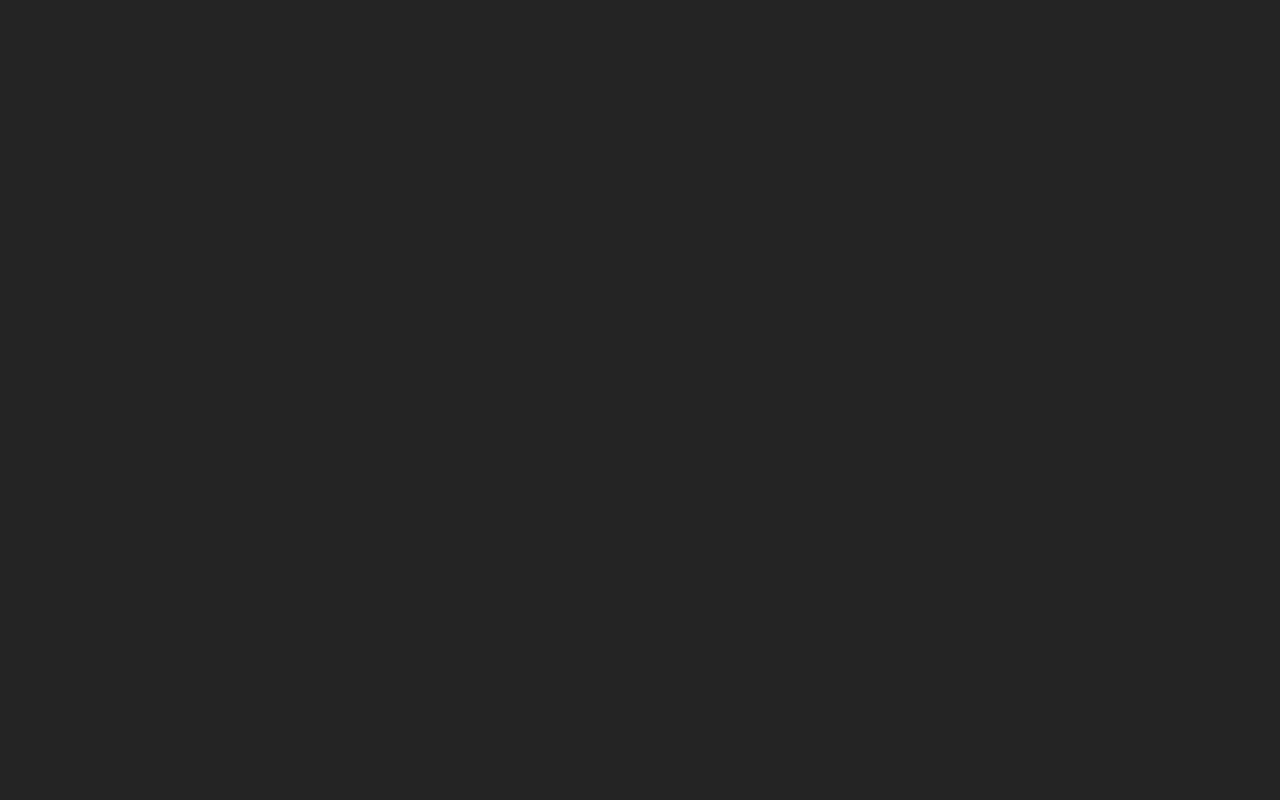
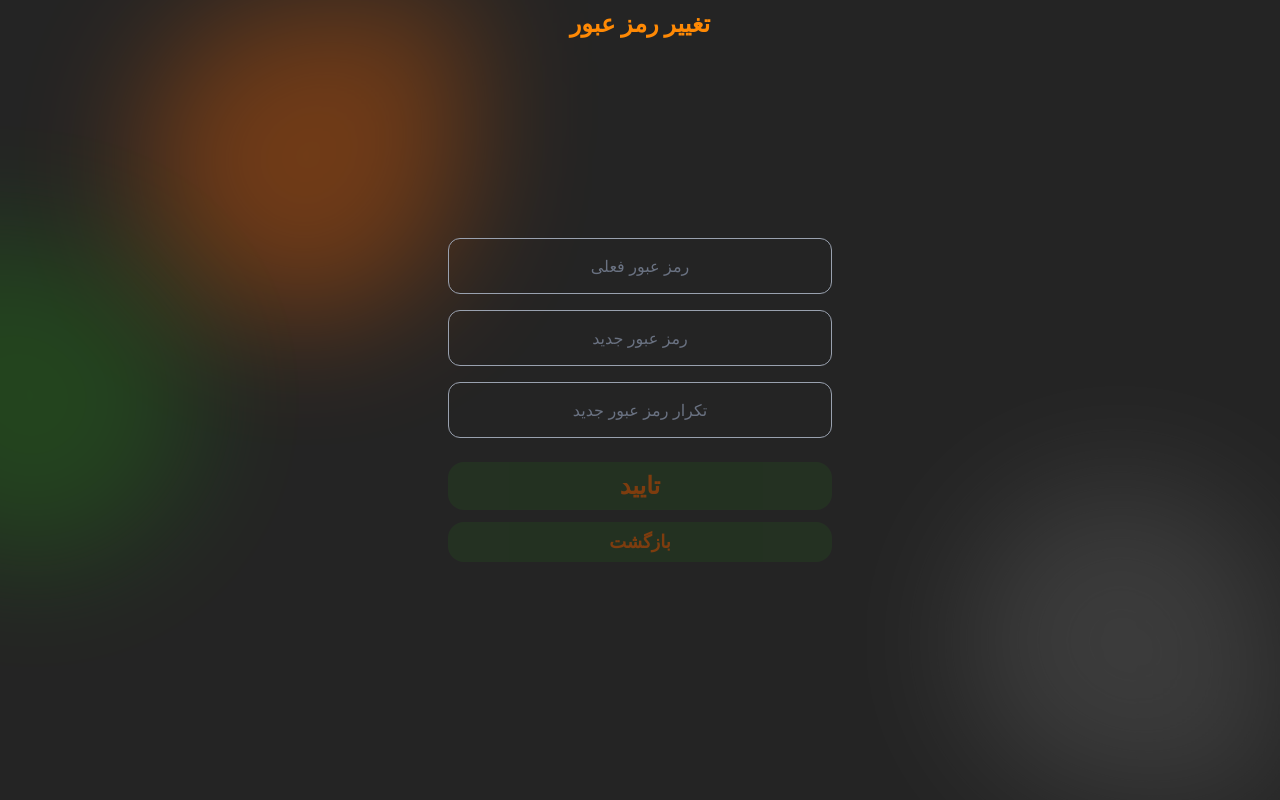
Before and after one commit to mohammadrezasabri/rooyesh-market, a Vue app: page /change-password in a window 1280 px wide. Before the commit this address had no page. Built offline with nearby package versions, Linux system fonts and the light colour scheme.

Commit message:
add change password

```diff
--- /dev/null
+++ b/src/page/change-password.vue
@@ -0,0 +1,82 @@
+<script setup>
+import { ref } from 'vue';
+import { useRouter } from 'vue-router';
+
+const router = useRouter()
+const currentPassword = ref('')
+const newPassword = ref('')
+const confirmPassword = ref('')
+
+const submitChange = () => {
+  if (currentPassword.value.trim() === '') {
+    alert('لطفاً رمز عبور فعلی را وارد کنید')
+    return
+  }
+  if (newPassword.value.trim() === '') {
+    alert('لطفاً رمز عبور جدید را وارد کنید')
+    return
+  }
+  if (confirmPassword.value.trim() === '') {
+    alert('لطفاً تکرار رمز عبور جدید را وارد کنید')
+    return
+  }
+  if (newPassword.value !== confirmPassword.value) {
+    alert('رمز عبور جدید و تکرار آن یکسان نیستند')
+    return
+  }
+
+  alert('رمز عبور با موفقیت تغییر کرد')
+  router.push('/profile')
+}
+
+const goBack = () => {
+  router.push('/profile')
+}
+</script>
+
+<template>
+  <div class="min-h-screen w-full flex flex-col items-center justify-between bg-[#242424] relative">
+    <!-- پس‌زمینه‌های رنگی (هماهنگ با صفحات دیگر) -->
+    <div
+      class="absolute top-0 right-5 sm:left-16 md:left-24 lg:left-36 w-48 h-48 sm:w-64 sm:h-64 md:w-72 md:h-72 lg:w-80 lg:h-80 bg-[#FF6600] rounded-b-full rounded-l-full blur-2xl sm:blur-3xl opacity-35 pointer-events-none">
+    </div>
+    <div
+      class="absolute top-40 sm:top-48 md:top-56 lg:top-60 -left-16 sm:-left-24 md:-left-28 lg:-left-32 w-48 h-48 sm:w-64 sm:h-64 md:w-72 md:h-72 lg:w-80 lg:h-80 bg-[#22FF00] rounded-b-full rounded-r-full blur-2xl sm:blur-3xl opacity-15 pointer-events-none">
+    </div>
+    <div
+      class="absolute bottom-0 right-0 w-48 h-48 sm:w-64 sm:h-64 md:w-72 md:h-72 lg:w-80 lg:h-80 bg-[#676767] rounded-l-full rounded-t-full blur-2xl sm:blur-3xl opacity-35 pointer-events-none">
+    </div>
+
+    <!-- عنوان -->
+    <div class="relative -top-1 lg:-top-4 w-11/12 max-w-sm sm:max-w-md lg:max-w-lg xl:max-w-xl mt-6 flex items-center justify-center text-white">
+      <h1 class="text-orange-400 text-2xl font-bold text-center">تغییر رمز عبور</h1>
+    </div>
+
+    <!-- فرم تغییر رمز -->
+    <div class="w-11/12 max-w-sm mt-6 z-10">
+      <div class="space-y-4">
+        <input v-model="currentPassword" type="password" placeholder="رمز عبور فعلی"
+          class="w-full py-2 h-14 text-white bg-transparent border border-gray-400 rounded-xl text-center placeholder-gray-500 focus:outline-none focus:ring-2 focus:ring-green-500">
+        <input v-model="newPassword" type="password" placeholder="رمز عبور جدید"
+          class="w-full py-2 h-14 text-white bg-transparent border border-gray-400 rounded-xl text-center placeholder-gray-500 focus:outline-none focus:ring-2 focus:ring-green-500">
+        <input v-model="confirmPassword" type="password" placeholder="تکرار رمز عبور جدید"
+          class="w-full py-2 h-14 text-white bg-transparent border border-gray-400 rounded-xl text-center placeholder-gray-500 focus:outline-none focus:ring-2 focus:ring-green-500">
+      </div>
+
+      <div class="mt-6 text-amber-700 text-2xl">
+        <button @click="submitChange" class="w-full min-h-12 bg-[#22FF00]/10 font-bold rounded-2xl opacity-60">
+          تایید
+        </button>
+      </div>
+
+      <div class="mt-3 text-amber-700 text-lg">
+        <button @click="goBack" class="w-full min-h-10 bg-[#22FF00]/10 font-bold rounded-2xl opacity-60">
+          بازگشت
+        </button>
+      </div>
+    </div>
+
+    <!-- فاصله پایانی برای هم‌تراز با Nav در صفحات دیگر -->
+    <div class="h-20"></div>
+  </div>
+</template>
--- a/src/page/login.vue
+++ b/src/page/login.vue
@@ -3,20 +3,25 @@ import { ref } from 'vue';
 import { useRouter } from 'vue-router';
 import Cookies from 'js-cookie';
 
-const phone = ref('')
+const username = ref('')
+const password = ref('')
 const router = useRouter()
 
-const checklogin=()=>{
-  if(phone.value.trim()=== ''){
-    alert('لطفاً شماره تلفن خود را وارد کنید')
+const checklogin = () => {
+  if (username.value.trim() === '') {
+    alert('لطفاً نام کاربری را وارد کنید')
+    return
+  }
+  if (password.value.trim() === '') {
+    alert('لطفاً رمز عبور را وارد کنید')
     return
   }
 
-  Cookies.set('rooyesh-market', phone.value,{expires: 7})
-  alert('با موفقیت ثبت نام شدید')
+  // در این نمونهٔ ساده، فقط نام کاربری را ذخیره می‌کنیم
+  Cookies.set('rooyesh-user', username.value, { expires: 7 })
+  alert('با موفقیت وارد شدید')
 
-router.push('/home')
-
+  router.push('/home')
 }
 
 
@@ -47,19 +52,21 @@ router.push('/home')
 
       <!-- متن راهنما -->
       <div class="w-full text-[#FFFFFF] text-lg mt-8 text-right ">
-        :شماره‌ی خود را وارد کنید
+        :اطلاعات ورود خود را وارد کنید
       </div>
 
-      <!-- فیلد ورودی -->
-      <div class=" relative top-4 w-70 ">
-        <input v-model="phone" type="text" placeholder="۰۹۱۳ *** ۶۱۴"
+      <!-- فیلدهای ورودی -->
+      <div class=" relative top-4 w-70 space-y-4 ">
+        <input v-model="username" type="text" placeholder="نام کاربری"
+          class="w-full py-2 h-14 text-white bg-transparent border border-gray-400 rounded-xl text-center placeholder-gray-500 focus:outline-none focus:ring-2 focus:ring-green-500">
+        <input v-model="password" type="password" placeholder="رمز عبور"
           class="w-full py-2 h-14 text-white bg-transparent border border-gray-400 rounded-xl text-center placeholder-gray-500 focus:outline-none focus:ring-2 focus:ring-green-500">
       </div>
 
       <!-- دکمه -->
       <div class="absolute bottom-14 w-full max-w-sm text-amber-700 text-4xl z-10">
         <button @click="checklogin" class="w-full min-h-14 scroll-py-4  bg-[#22FF00]/10 font-bold rounded-2xl opacity-60">
-          <span class="align-super">بـــزن بــریـم</span>
+          <span class="align-super">ورود</span>
         </button>
       </div>
 
--- a/src/page/profile.vue
+++ b/src/page/profile.vue
@@ -10,6 +10,10 @@ const goback = ()=>{
 
 const logout = ()=>{
   router.push('/login')
+}
+
+const goChangePassword = ()=>{
+  router.push('/change-password')
 }
 </script>
 
@@ -46,13 +50,11 @@ const logout = ()=>{
         سفارش ها
       </button>
 
-      <button class="w-full max-w-sm h-10 border border-[#FFFFFF33] rounded-xl text-[#FF6600] font-bold">
+      <button @click="goChangePassword" class="w-full max-w-sm h-10 border border-[#FFFFFF33] rounded-xl text-[#FF6600] font-bold">
         تغییر رمز عبور
       </button>
 
-      <button class="w-full max-w-sm h-10 border border-[#FFFFFF33] rounded-xl text-[#FF6600] font-bold">
-        کد های تخفیف
-      </button>
+
 
       <button @click="logout" class="w-full max-w-sm h-10 border border-[#FFFFFF33] rounded-xl text-[#FF6600] font-bold">
         خروج از حساب کاربری
--- a/src/router/index.js
+++ b/src/router/index.js
@@ -4,6 +4,7 @@ import login  from '../page/login.vue'
 import home from '../page/home.vue'
 import profile from '../page/profile.vue'
 import product from '../page/product.vue'
+import changePassword from '../page/change-password.vue'
 
 
 const routes = [
@@ -11,8 +12,8 @@ const routes = [
   { path: '/login', component: login},
   { path: '/home', component: home},
   { path: '/profile', component: profile},
-
   { path: '/product', component: product},
+  { path: '/change-password', component: changePassword},
 ]
 
 const router = createRouter({
```
